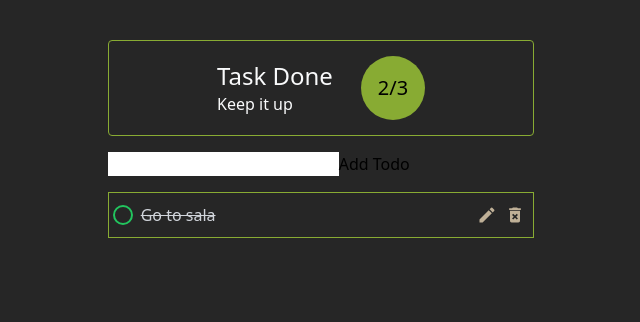
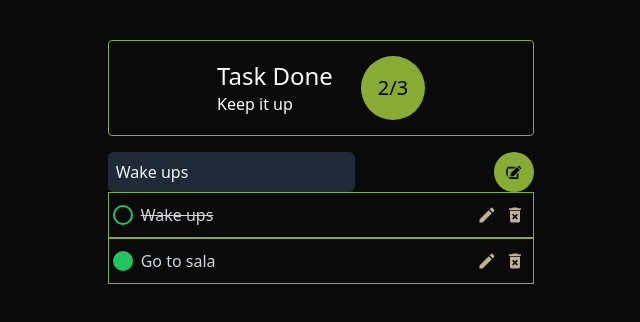
Before and after one commit to easycode002/ToDo-App, a React (Vite) app: page / in a window 1280 px wide. Both pictures are taken after a click on the button 834 px from the left and 215 px from the top of the page. Shown: the top 322 px of the page, without its empty margins (319-959 px from the left). Built offline with nearby package versions, Linux system fonts and the light colour scheme.

Commit message:
Todo app final

```diff
--- a/src/App.tsx
+++ b/src/App.tsx
@@ -3,7 +3,7 @@ import TodoPage from "./components/todo_app/TodoPage";
 function App() {
   return (
     <>
-      <div className="flex flex-col pt-10 items-center bg-neutral-800 h-auto min-h-screen w-screen">
+      <div className="flex flex-col pt-10 items-center bg-neutral-950 h-auto min-h-screen w-screen">
         <div className="w-1/3">
           <TodoPage />
         </div>
--- a/src/components/todo_app/TodoForm.tsx
+++ b/src/components/todo_app/TodoForm.tsx
@@ -1,51 +1,6 @@
-// // src/components/TodoForm.tsx
-
-// import React, { useEffect, useState } from "react";
-// import { TodoFormProps } from "../../data/types";
-// import { FaPlus } from "react-icons/fa";
-
-// const TodoForm: React.FC<TodoFormProps> = ({ addOrUpdateTodo,editTodo }) => {
-//   const [input, setInput] = useState<string>("");
-//   useEffect(() => {
-//     if (editTodo) {
-//       setInput(editTodo.text);
-//     } else {
-//       setInput("");
-//     }
-//   }, [editTodo]);
-//   const handleSubmit = (e: React.FormEvent) => {
-//     e.preventDefault();
-//     if (input.trim()) {
-//       addOrUpdateTodo(input);
-//       setInput("");
-//     }
-//   };
-//   return (
-//     <form onSubmit={handleSubmit}>
-//       <div className="flex justify-between items-center gap-x-4">
-//         <input
-//           className="outline-none p-2 bg-[#1F2937] rounded-lg text-gray-50 w-full"
-//           type="text"
-//           value={input}
-//           onChange={(e) => setInput(e.target.value)}
-//           placeholder="Write your next task"
-//         />
-//         <div className="flex gap-x-4">
-//           <button
-//             type="submit"
-//             className="flex justify-center items-center bg-[#88AB33] px-2 py-2 rounded-full h-10 w-10"
-//           ><FaPlus className="text-white" />
-//           {editTodo ? "Update Todo" : "Add Todo"}
-//           </button>
-//         </div>
-//       </div>
-//     </form>
-//   );
-// };
-
-// export default TodoForm;
 import React, { useState, useEffect } from "react";
 import { ToDo } from "../../data/types";
+import { FaEdit, FaPlus } from "react-icons/fa";
 
 interface TodoFormProps {
   addOrUpdateTodo: (text: string) => void;
@@ -73,14 +28,24 @@ const TodoForm: React.FC<TodoFormProps> = ({ addOrUpdateTodo, editTodo }) => {
 
   return (
     <form onSubmit={handleSubmit}>
-      <input
-        type="text"
-        value={input}
-        onChange={(e) => setInput(e.target.value)}
-      />
-      <button type="submit">{editTodo ? "Update Todo" : "Add Todo"}</button>
+      <div className="flex justify-between gap-x-2">
+        <input
+          type="text"
+          className="outline-none p-2 rounded-md bg-[#1F2937] text-gray-100 w-auto"
+          value={input}
+          placeholder="Write your next task here"
+          onChange={(e) => setInput(e.target.value)}
+        />
+
+        <button type="submit">
+          {editTodo ? (
+            <FaEdit className="text-gray-950 h-10 w-10 p-3 bg-[#88AB33] rounded-full" />
+          ) : (
+            <FaPlus className="text-gray-950 h-10 w-10 p-3 bg-[#88AB33] rounded-full" />
+          )}
+        </button>
+      </div>
     </form>
   );
 };
-
 export default TodoForm;
--- a/src/components/todo_app/TodoList.tsx
+++ b/src/components/todo_app/TodoList.tsx
@@ -2,11 +2,17 @@ import React from "react";
 import { TodoListProps } from "../../data/types";
 import { MdDeleteForever, MdEdit } from "react-icons/md";
 
-const TodoList: React.FC<TodoListProps> = ({ todos, deleteTodo, startEditTodo }) => {
+const TodoList: React.FC<TodoListProps> = ({
+  todos,
+  deleteTodo,
+  startEditTodo,
+}) => {
   return (
-    <div className="flex flex-col gap-y-1 mt-4">
+    <div className="flex flex-col">
       {todos.length === 0 ? (
-        <p className="text-gray-300">No todos available. Please add some tasks!</p>
+        <p className="text-gray-300">
+          No todos available. Please add some tasks!
+        </p>
       ) : (
         <ul>
           {todos.map((todo) => (
@@ -15,12 +21,16 @@ const TodoList: React.FC<TodoListProps> = ({ todos, deleteTodo, startEditTodo })
                   <div className="flex flex-row justify-center items-center gap-x-2">
                     <div
                       className={`h-5 w-5 rounded-full ${
-                      todo.completed ? 'border-2 border-[#22C55E]' : 'bg-[#22C55E]'
+                        todo.completed
+                          ? "border-2 border-[#22C55E]"
+                          : "bg-[#22C55E]"
                       }`}
                     />
                     <span
                       style={{
-                      textDecoration: todo.completed ? "line-through" : "none",
+                        textDecoration: todo.completed
+                          ? "line-through"
+                          : "none",
                       }}
                       className="text-gray-300"
                     >
@@ -28,10 +38,16 @@ const TodoList: React.FC<TodoListProps> = ({ todos, deleteTodo, startEditTodo })
                     </span>
                   </div>
                   <div className="flex gap-x-0">
-                  <button onClick={() => startEditTodo(todo)} className="px-1 py-2">
+                    <button
+                      onClick={() => startEditTodo(todo)}
+                      className="px-1 py-2"
+                    >
                       <MdEdit className="w-5 h-5 text-[#BFB097]" />
                     </button>
-                  <button onClick={() => deleteTodo(todo.id)} className="px-1 py-2">
+                    <button
+                      onClick={() => deleteTodo(todo.id)}
+                      className="px-1 py-2"
+                    >
                       <MdDeleteForever className="h-5 w-5 text-[#BFB097]" />
                     </button>
                   </div>
--- a/src/components/todo_app/TodoPage.tsx
+++ b/src/components/todo_app/TodoPage.tsx
@@ -7,10 +7,10 @@ import TodoHeader from "./TodoHeader";
 const TodoPage: React.FC = () => {
   const initialTodos: ToDo[] = [
     { id: 1, text: "Wake ups", completed: true },
-    { id: 2, text: "Go to sala", completed: true },
+    { id: 2, text: "Go to sala", completed: false },
   ];
   const [todos, setTodos] = useState<ToDo[]>(initialTodos);
-  const [editTodo, setEditTodo] = useState<ToDo | null>(null);
+  const [editTodo, setEditTodo] = useState<ToDo | null>(null); // literal
 
   const addOrUpdateTodo = (text: string) => {
     if (editTodo) {
@@ -35,12 +35,14 @@ const TodoPage: React.FC = () => {
   };
 
   return (
-    <div>
-      <div className="">
-        <TodoHeader />
-        <TodoForm addOrUpdateTodo={addOrUpdateTodo} editTodo={editTodo} />
-        <TodoList todos={todos} deleteTodo={deleteTodo} startEditTodo={startEditTodo}/>
-      </div>
+    <div className="">
+      <TodoHeader />
+      <TodoForm addOrUpdateTodo={addOrUpdateTodo} editTodo={editTodo} />
+      <TodoList
+        todos={todos}
+        deleteTodo={deleteTodo}
+        startEditTodo={startEditTodo}
+      />
     </div>
   );
 };
--- a/src/output.css
+++ b/src/output.css
@@ -558,18 +558,6 @@ video {
   margin-bottom: 1rem;
 }
 
-.mt-4 {
-  margin-top: 1rem;
-}
-
-.mt-8 {
-  margin-top: 2rem;
-}
-
-.mt-2 {
-  margin-top: 0.5rem;
-}
-
 .flex {
   display: flex;
 }
@@ -584,6 +572,10 @@ video {
 
 .h-24 {
   height: 6rem;
+}
+
+.h-32 {
+  height: 8rem;
 }
 
 .h-5 {
@@ -614,8 +606,8 @@ video {
   width: 1.25rem;
 }
 
-.w-full {
-  width: 100%;
+.w-auto {
+  width: auto;
 }
 
 .w-screen {
@@ -652,18 +644,17 @@ video {
        column-gap: 0.5rem;
 }
 
-.gap-x-4 {
-  -moz-column-gap: 1rem;
-       column-gap: 1rem;
-}
-
 .gap-x-7 {
   -moz-column-gap: 1.75rem;
        column-gap: 1.75rem;
 }
 
-.gap-y-1 {
-  row-gap: 0.25rem;
+.gap-y-6 {
+  row-gap: 1.5rem;
+}
+
+.gap-y-2 {
+  row-gap: 0.5rem;
 }
 
 .rounded {
@@ -674,12 +665,21 @@ video {
   border-radius: 9999px;
 }
 
-.rounded-lg {
-  border-radius: 0.5rem;
+.rounded-md {
+  border-radius: 0.375rem;
+}
+
+.border-2 {
+  border-width: 2px;
 }
 
 .border-\[1px\] {
   border-width: 1px;
+}
+
+.border-\[\#22C55E\] {
+  --tw-border-opacity: 1;
+  border-color: rgb(34 197 94 / var(--tw-border-opacity));
 }
 
 .border-\[\#88AB33\] {
@@ -702,9 +702,14 @@ video {
   background-color: rgb(136 171 51 / var(--tw-bg-opacity));
 }
 
-.bg-neutral-800 {
+.bg-neutral-950 {
   --tw-bg-opacity: 1;
-  background-color: rgb(38 38 38 / var(--tw-bg-opacity));
+  background-color: rgb(10 10 10 / var(--tw-bg-opacity));
+}
+
+.bg-red-200 {
+  --tw-bg-opacity: 1;
+  background-color: rgb(254 202 202 / var(--tw-bg-opacity));
 }
 
 .p-1 {
@@ -715,14 +720,17 @@ video {
   padding: 0.5rem;
 }
 
+.p-3 {
+  padding: 0.75rem;
+}
+
+.p-32 {
+  padding: 8rem;
+}
+
 .px-1 {
   padding-left: 0.25rem;
   padding-right: 0.25rem;
-}
-
-.px-2 {
-  padding-left: 0.5rem;
-  padding-right: 0.5rem;
 }
 
 .py-2 {
@@ -749,6 +757,11 @@ video {
   color: rgb(191 176 151 / var(--tw-text-opacity));
 }
 
+.text-gray-100 {
+  --tw-text-opacity: 1;
+  color: rgb(243 244 246 / var(--tw-text-opacity));
+}
+
 .text-gray-300 {
   --tw-text-opacity: 1;
   color: rgb(209 213 219 / var(--tw-text-opacity));
@@ -759,19 +772,9 @@ video {
   color: rgb(249 250 251 / var(--tw-text-opacity));
 }
 
-.text-red-300 {
+.text-gray-950 {
   --tw-text-opacity: 1;
-  color: rgb(252 165 165 / var(--tw-text-opacity));
-}
-
-.text-white {
-  --tw-text-opacity: 1;
-  color: rgb(255 255 255 / var(--tw-text-opacity));
-}
-
-.text-gray-500 {
-  --tw-text-opacity: 1;
-  color: rgb(107 114 128 / var(--tw-text-opacity));
+  color: rgb(3 7 18 / var(--tw-text-opacity));
 }
 
 .line-through {
```
Also changed, not shown: src/components/todo_app/TodoHeader.tsx (+10 -10 lines), src/data/data.ts (deleted). Lines whose indentation alone changed are shown as unchanged.
